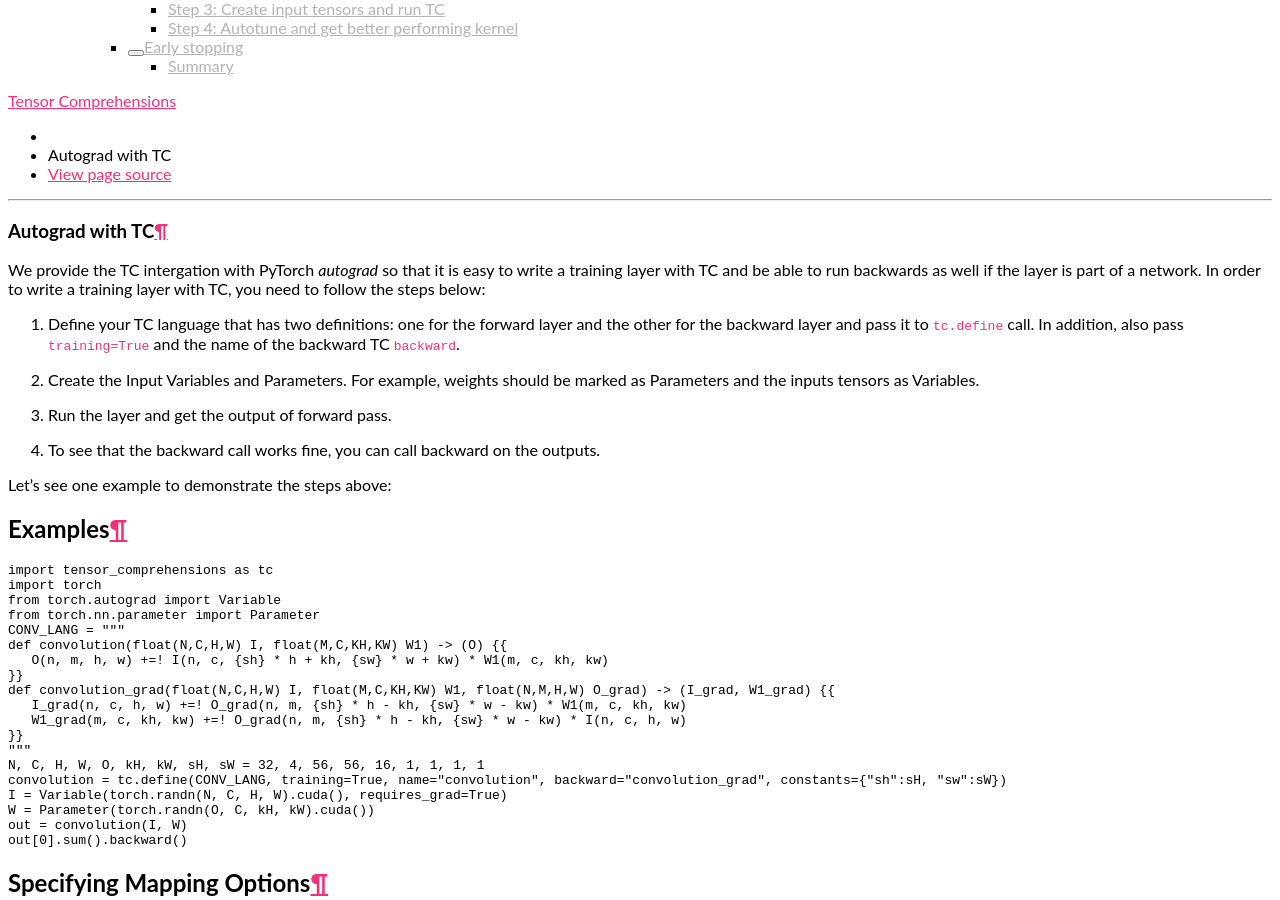
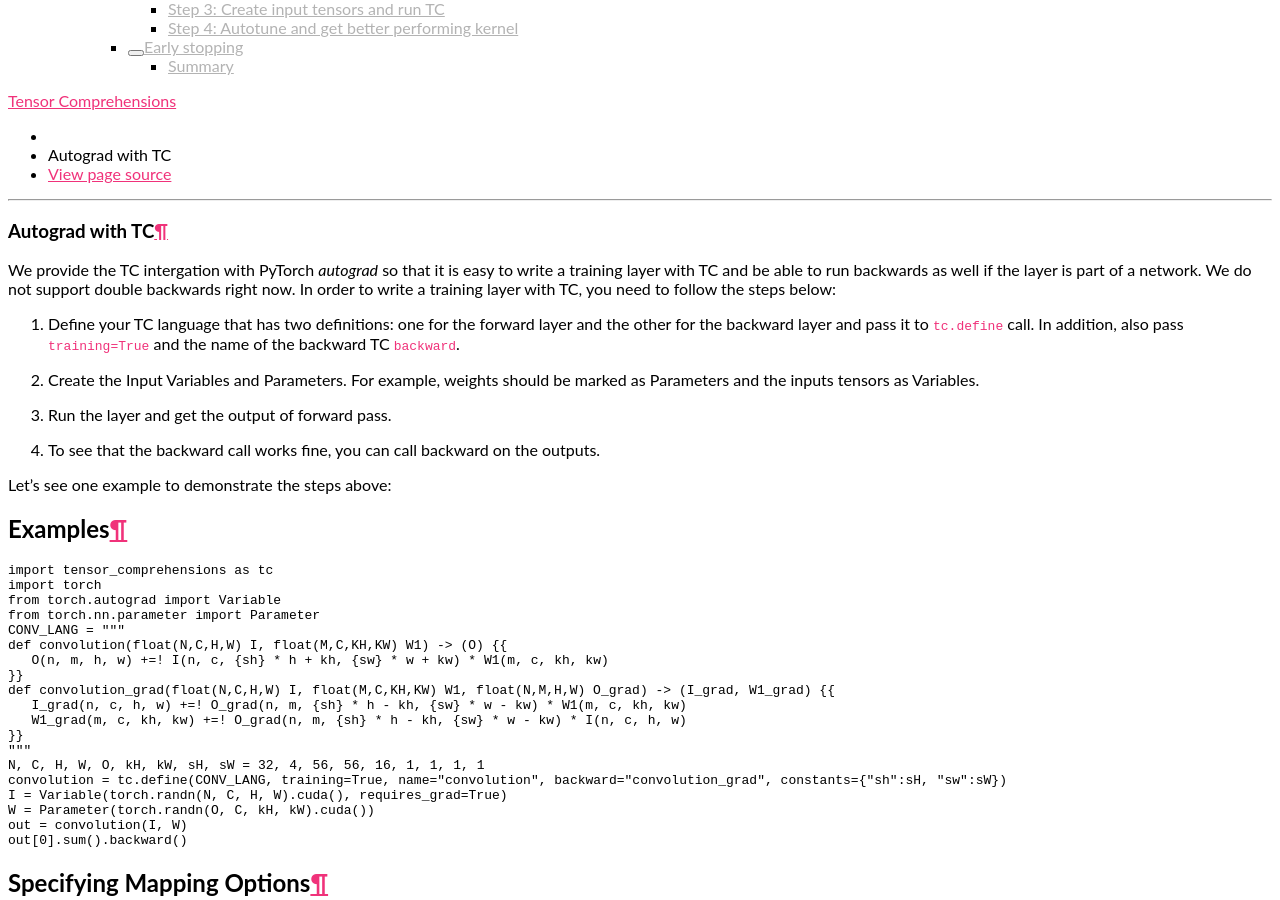
Before and after one commit to facebookresearch/TensorComprehensions, a Sphinx documentation site: the page built from docs/source/framework/pytorch_integration/autograd_with_tc.rst, in a window 1280 px wide and 900 px high, scrolled down 4068 px. Built offline with Sphinx 7.4.7 and the Read the Docs theme 2.0.0, drawn with Linux system fonts in a browser that asks for light colours.

Commit message:
add small notes to autograd tc tutorial

```diff
--- a/docs/source/framework/pytorch_integration/autograd_with_tc.rst
+++ b/docs/source/framework/pytorch_integration/autograd_with_tc.rst
@@ -3,8 +3,8 @@ Autograd with TC
 
 We provide the TC intergation with PyTorch `autograd` so that it is easy to write
 a training layer with TC and be able to run backwards as well if the layer is part
-of a network. In order to write a training layer with TC, you need to follow the
-steps below:
+of a network. We do not support double backwards right now. In order to write a
+training layer with TC, you need to follow the steps below:
 
 1. Define your TC language that has two definitions: one for the forward layer and the other for the backward layer and pass it to :code:`tc.define` call. In addition, also pass :code:`training=True` and the name of the backward TC :code:`backward`.
 
--- a/docs/source/tutorials/tutorial_tensordot_with_tc.rst
+++ b/docs/source/tutorials/tutorial_tensordot_with_tc.rst
@@ -36,7 +36,7 @@ to TensorDot operation.
 
 A simple 2D matrix multiply operation in TC is expressed as:
 
-.. code-block:: python
+.. code::
 
      def matmul(float(M, N) X, float(N, K) W) -> (output) {
          output(m, k) +=! X(m, nn) * W(nn, k)
@@ -47,7 +47,7 @@ The variable :code:`nn` is being reduced in above expression. Now, let's write a
 **batched matrix-multiply** operation using above expression. For that, we need to
 add a batch dimension to it and the expression becomes:
 
-.. code-block:: python
+.. code::
 
      def batch_matmul(float(B, M, N) X, float(B, N, K) W) -> (output) {
          output(b, m, k) +=! X(b, m, nn) * W(b, nn, k)
@@ -56,7 +56,7 @@ add a batch dimension to it and the expression becomes:
 Now, for the tensordot operation, we need to add spatial dimensions :code:`H` and :code:`W`
 to the batched matrix multiply, and the expression for TensorDot becomes:
 
-.. code-block:: python
+.. code::
 
      def tensordot(float(B, C1, C2, H, W) I0, float(B, C2, C3, H, W) I1) -> (O) {
          O(b, c1, c3, h, w) +=! I0(b, c1, c2, h, w) * I1(b, c2, c3, h, w)
```
